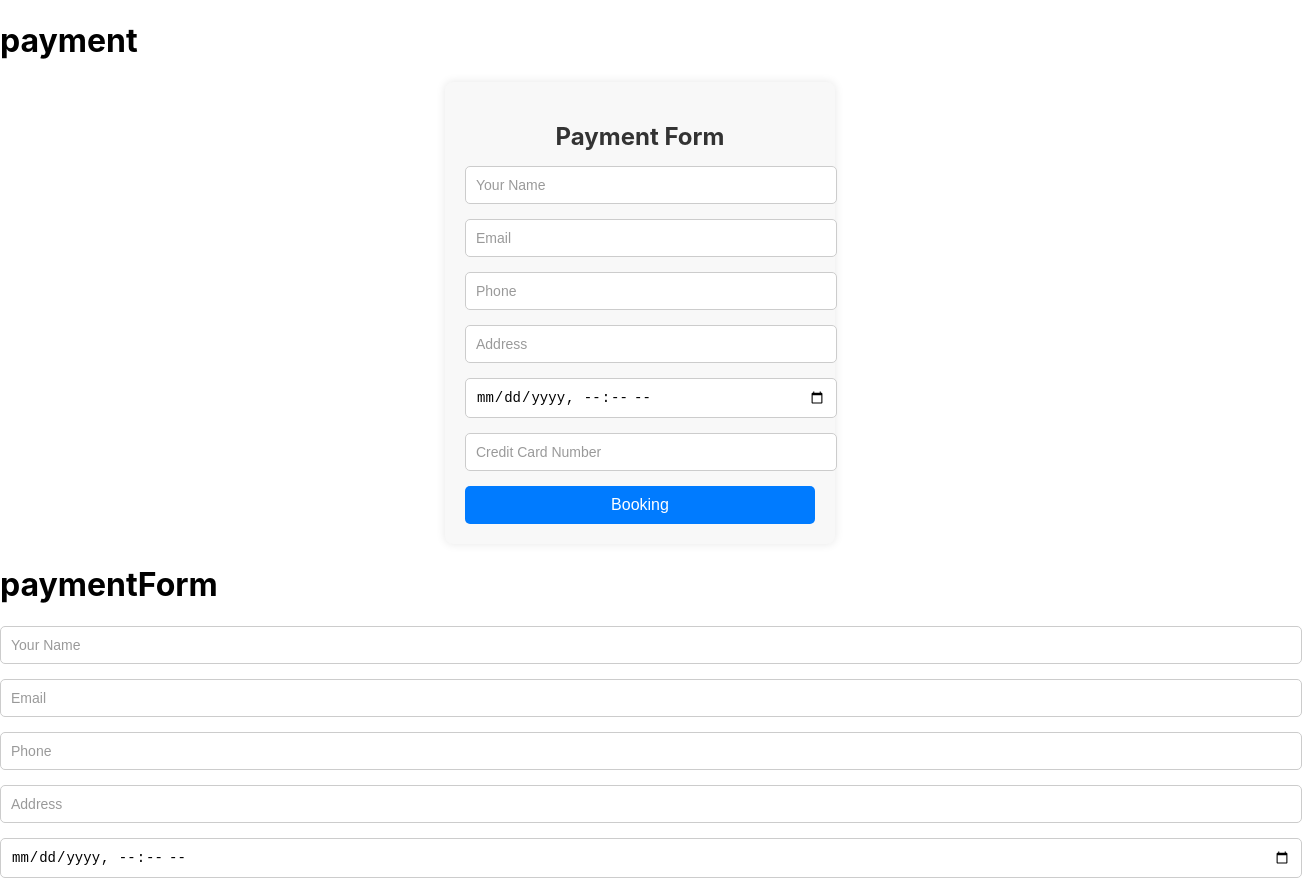
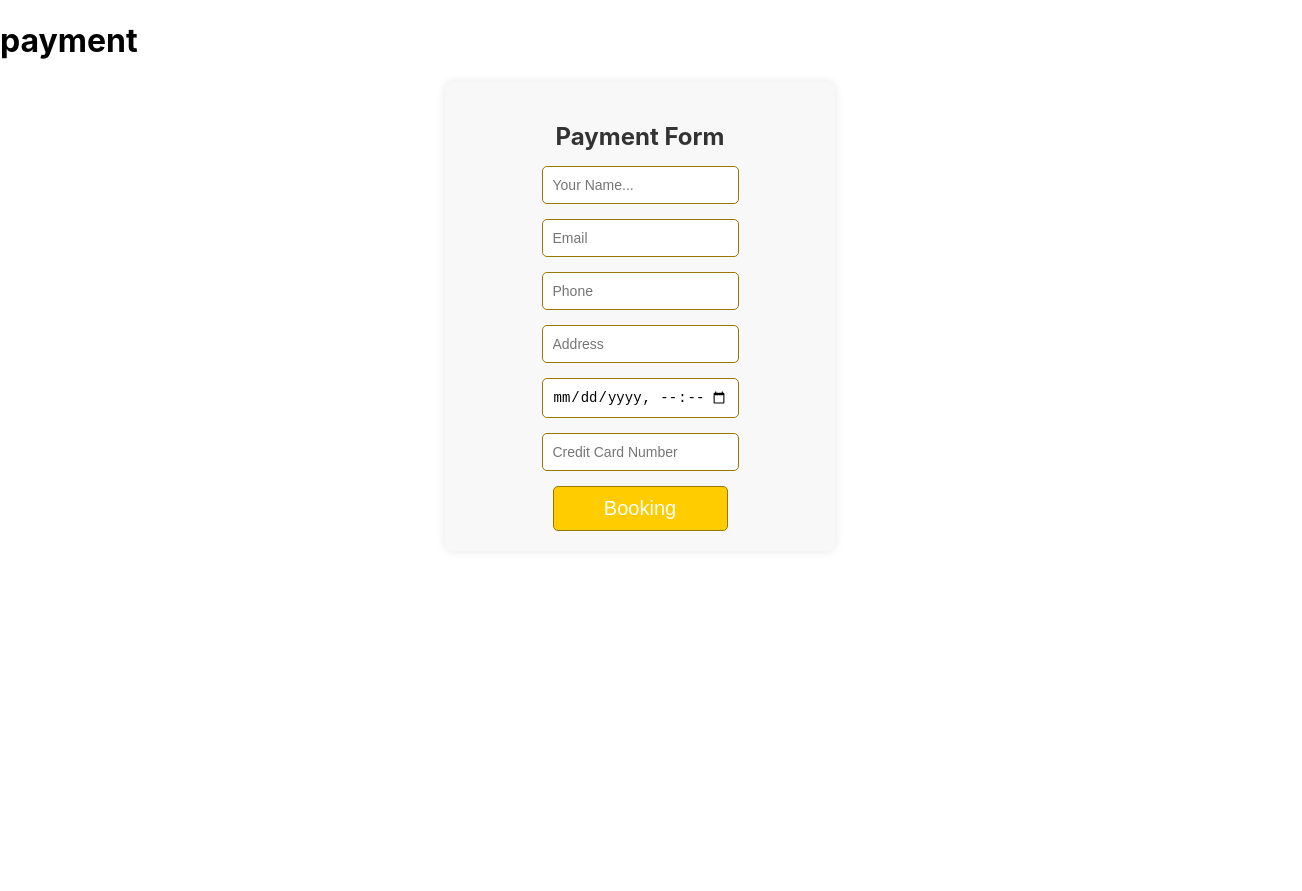
Before and after one commit to mariam-mostafa1/grad_project, a React (Create React App) app: page / in a window 1280 px wide. Shown: the top 891 px of the page, 1302 px wide, since content can reach past the window. After the commit the page ends 800 px from the top, so only its background shows below. Built offline with nearby package versions, Linux system fonts and the light colour scheme.

Commit message:
رفع التعديلات الأولية

```diff
--- a/src/App.js
+++ b/src/App.js
@@ -1,5 +1,4 @@
 import Payment from "./components/payment";
-import PaymentForm from "./components/paymentForm";
 
 
 function App() {
@@ -9,8 +8,7 @@ function App() {
      <Payment></Payment>
 
 
-        <h1>paymentForm</h1>
-     <PaymentForm></PaymentForm>
+
 
     </>
   );
--- a/src/components/payment.jsx
+++ b/src/components/payment.jsx
@@ -1,6 +1,5 @@
 import React, { useState } from "react";
 import "../styles/payment.css";
-
 
 
 
@@ -52,12 +51,13 @@ const Payment = () => {
           <input
             type="text"
             name="name"
-            placeholder="Your Name"
+            placeholder="Your Name..."
             value={formData.name}
             onChange={handleChange}
             className={errors.name ? "error" : ""}
           />
-          {errors.name && <small className="error-message">Please fill out this field</small>}
+          {/* {errors.name && <small className="error-message">Please fill out this field</small>} */}
+
         </div>
 
         <div className="form-group">
@@ -69,7 +69,8 @@ const Payment = () => {
             onChange={handleChange}
             className={errors.email ? "error" : ""}
           />
-          {errors.email && <small className="error-message">Please fill out this field</small>}
+          {/* {errors.email && <small className="error-message">Please fill out this field</small>} */}
+
         </div>
 
         <div className="form-group">
@@ -81,7 +82,7 @@ const Payment = () => {
             onChange={handleChange}
             className={errors.phone ? "error" : ""}
           />
-          {errors.phone && <small className="error-message">Please fill out this field</small>}
+          {/* {errors.phone && <small className="error-message">Please fill out this field</small>} */}
         </div>
 
         <div className="form-group">
@@ -93,7 +94,7 @@ const Payment = () => {
             onChange={handleChange}
             className={errors.address ? "error" : ""}
           />
-          {errors.address && <small className="error-message">Please fill out this field</small>}
+          {/* {errors.address && <small className="error-message">Please fill out this field</small>} */}
         </div>
 
         <div className="form-group">
@@ -104,7 +105,7 @@ const Payment = () => {
             onChange={handleChange}
             className={errors.date ? "error" : ""}
           />
-          {errors.date && <small className="error-message">Please fill out this field</small>}
+          {/* {errors.date && <small className="error-message">Please fill out this field</small>} */}
         </div>
 
         <div className="form-group">
@@ -116,7 +117,7 @@ const Payment = () => {
             onChange={handleChange}
             className={errors.cardNumber ? "error" : ""}
           />
-          {errors.cardNumber && <small className="error-message">Please fill out this field</small>}
+          {/* {errors.cardNumber && <small className="error-message">Please fill out this field</small>} */}
         </div>
 
         <button type="submit" className="booking-button">Booking</button>
--- a/src/components/paymentForm.jsx
+++ /dev/null
@@ -1,212 +0,0 @@
-
-import React, { useState } from "react";
-import "../styles/payment.css";
-
-
-
-const PaymentForm = () => {
-    const [formData, setFormData] = useState({
-      name: "",
-      email: "",
-      phone: "",
-      address: "",
-      receivingDate: "",
-      creditCard: "",
-    });
-
-    const [errors, setErrors] = useState({});
-
-    const handleChange = (e) => {
-      const { name, value } = e.target;
-      setFormData({ ...formData, [name]: value });
-    };
-
-    const handleSubmit = (e) => {
-      e.preventDefault();
-      const newErrors = {};
-      Object.keys(formData).forEach((field) => {
-        if (!formData[field]) {
-          newErrors[field] = "Please fill out this field";
-        }
-      });
-      setErrors(newErrors);
-      if (Object.keys(newErrors).length === 0) {
-        alert("Form submitted successfully!");
-      }
-    };
-
-    return (
-      <form className="payment-form" onSubmit={handleSubmit}>
-        <div className="form-group">
-          <input
-            type="text"
-            name="name"
-            placeholder="Your Name"
-            value={formData.name}
-            onChange={handleChange}
-            className={errors.name ? "error" : ""}
-          />
-          {errors.name && <span className="error-message">{errors.name}</span>}
-        </div>
-        <div className="form-group">
-          <input
-            type="email"
-            name="email"
-            placeholder="Email"
-            value={formData.email}
-            onChange={handleChange}
-            className={errors.email ? "error" : ""}
-          />
-          {errors.email && <span className="error-message">{errors.email}</span>}
-        </div>
-        <div className="form-group">
-          <input
-            type="text"
-            name="phone"
-            placeholder="Phone"
-            value={formData.phone}
-            onChange={handleChange}
-            className={errors.phone ? "error" : ""}
-          />
-          {errors.phone && <span className="error-message">{errors.phone}</span>}
-        </div>
-        <div className="form-group">
-          <input
-            type="text"
-            name="address"
-            placeholder="Address"
-            value={formData.address}
-            onChange={handleChange}
-            className={errors.address ? "error" : ""}
-          />
-          {errors.address && <span className="error-message">{errors.address}</span>}
-        </div>
-        <div className="form-group">
-          <input
-            type="datetime-local"
-            name="receivingDate"
-            value={formData.receivingDate}
-            onChange={handleChange}
-            className={errors.receivingDate ? "error" : ""}
-          />
-          {errors.receivingDate && (
-            <span className="error-message">{errors.receivingDate}</span>
-          )}
-        </div>
-        <div className="form-group">
-          <input
-            type="text"
-            name="creditCard"
-            placeholder="Credit Card Number"
-            value={formData.creditCard}
-            onChange={handleChange}
-            className={errors.creditCard ? "error" : ""}
-          />
-          {errors.creditCard && (
-            <span className="error-message">{errors.creditCard}</span>
-          )}
-        </div>
-        <button type="submit" className="booking-button">Booking</button>
-      </form>
-    );
-  };
-
-
-
-  export default PaymentForm;
-
-
-
-
-
-
-
-
-
-
-// import React from "react";
-// import { useFormik } from "formik";
-// import * as Yup from "yup";
-// import "./Payment.css"; // ملف CSS لتنسيق النموذج
-
-// const PaymentForm = () => {
-//   // تكوين Formik وإعداد التحقق
-//   const formik = useFormik({
-//     initialValues: {
-//       name: "",
-//       email: "",
-//       phone: "",
-//       address: "",
-//       receivingDate: "",
-//       creditCard: "",
-//     },
-//     validationSchema: Yup.object({
-//       name: Yup.string().required("Required"),
-//       email: Yup.string().email("Invalid email").required("Required"),
-//       phone: Yup.string().required("Required"),
-//       address: Yup.string().required("Required"),
-//       receivingDate: Yup.string().required("Required"),
-//       creditCard: Yup.string(),
-//     }),
-//     onSubmit: (values) => {
-//       alert(JSON.stringify(values, null, 2)); // طباعة البيانات المدخلة
-//     },
-//   });
-
-//   return (
-//     <div className="form-container">
-//       <form onSubmit={formik.handleSubmit}>
-//         <div className="input-group">
-//           <input
-//             type="text"
-//             name="name"
-//             placeholder="Your Name..."
-//             {...formik.getFieldProps("name")}
-//           />
-//           <input
-//             type="email"
-//             name="email"
-//             placeholder="E-Mail..."
-//             {...formik.getFieldProps("email")}
-//           />
-//         </div>
-
-//         <div className="input-group">
-//           <input
-//             type="text"
-//             name="phone"
-//             placeholder="Phone"
-//             {...formik.getFieldProps("phone")}
-//           />
-//           <input
-//             type="text"
-//             name="address"
-//             placeholder="Address..."
-//             {...formik.getFieldProps("address")}
-//           />
-//         </div>
-
-//         <div className="input-group">
-//           <input
-//             type="text"
-//             name="receivingDate"
-//             placeholder="Receiving Date 00:00"
-//             {...formik.getFieldProps("receivingDate")}
-//           />
-//           <input
-//             type="text"
-//             name="creditCard"
-//             placeholder="Credit Card Number"
-//             {...formik.getFieldProps("creditCard")}
-//           />
-//         </div>
-
-//         <small>Optional, if you pay cash don't fill it</small>
-
-//         <button type="submit">Booking</button>
-//       </form>
-//     </div>
-//   );
-// };
-
-// export default PaymentForm;
--- a/src/styles/payment.css
+++ b/src/styles/payment.css
@@ -17,161 +17,52 @@
 
   .form-group {
     margin-bottom: 15px;
-    position: relative;
+    position:relative;
   }
 
   input {
-    width: 100%;
+    width: 50%;
     padding: 10px;
     font-size: 14px;
-    border: 1px solid #ccc;
+    border: 1px solid #977902;
     border-radius: 5px;
-    outline: none;
+    outline:none;
+
   }
 
   input::placeholder {
-    color: rgba(0, 0, 0, 0.4);
+    color:#333333 64%;
   }
 
   input:focus {
-    border-color: #007bff;
+    border-color: #FFCC00;
   }
+
 
   .error {
     border-color: red;
+
   }
 
-  .error-message {
+  /* .error-message {
     color: red;
     font-size: 12px;
     position: absolute;
     left: 0;
     top: 100%;
-  }
+  } */
 
   .booking-button {
-    width: 100%;
+    width: 50%;
     padding: 10px;
-    background-color: #007bff;
+    background-color: #FFCC00 ;
     color: white;
     border: none;
     border-radius: 5px;
     cursor: pointer;
-    font-size: 16px;
-  }
+    font-size: 20px;
+    border: 1px solid #977902;  }
 
   .booking-button:hover {
-    background-color: #0056b3;
+    background-color: #aa8903;
   }
-
-
-
-
-
-
-
-
-
-
-
-
-
-/*
-
- .payment-form {
-    max-width: 400px;
-    margin: 0 auto;
-    padding: 20px;
-    border: 1px solid #ccc;
-    border-radius: 8px;
-    box-shadow: 0 4px 6px rgba(0, 0, 0, 0.1);
-  }
-
-  .form-group {
-    margin-bottom: 15px;
-    position: relative;
-  }
-
-  input {
-    width: 100%;
-    padding: 10px;
-    border: 1px solid #ccc;
-    border-radius: 4px;
-    font-size: 14px;
-  }
-
-  input::placeholder {
-    color: #aaa;
-  }
-
-  input.error {
-    border-color: red;
-  }
-
-  .error-message {
-    color: red;
-    font-size: 12px;
-    position: absolute;
-    top: 100%;
-    left: 10px;
-  }
-
-  .booking-button {
-    width: 100%;
-    padding: 10px;
-    background-color: #007bff;
-    color: white;
-    border: none;
-    border-radius: 4px;
-    cursor: pointer;
-    font-size: 16px;
-  }
-
-  .booking-button:hover {
-    background-color: #0056b3;
-  }  */
-
-
-
-
-
-
-
-
-
-
-  .form-container {
-    max-width: 400px;
-    margin: auto;
-    padding: 20px;
-    background: #f0f8ff;
-    border-radius: 10px;
-    box-shadow: 0px 0px 10px rgba(0, 0, 0, 0.1);
-  }
-
-  .input-group {
-    display: flex;
-    justify-content: space-between;
-    margin-bottom: 10px;
-  }
-
-  .input-group input {
-    width: 48%;
-    padding: 10px;
-    border: 1px solid #ffc107;
-    border-radius: 5px;
-  }
-
-  button {
-    width: 100%;
-    padding: 10px;
-    background: #ffc107;
-    border: none;
-    border-radius: 5px;
-    font-size: 16px;
-    cursor: pointer;
-  }
-
-  button:hover {
-    background: #ff9800;
-  }
```
